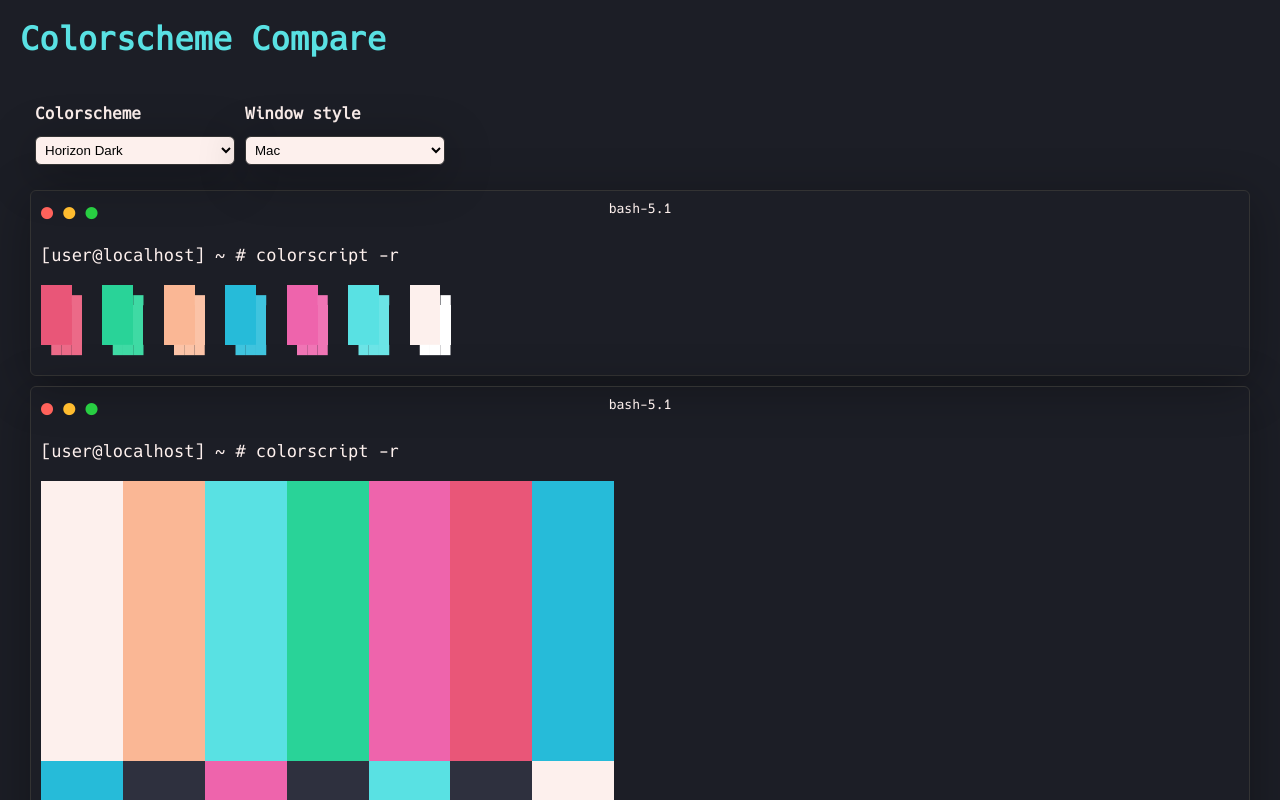
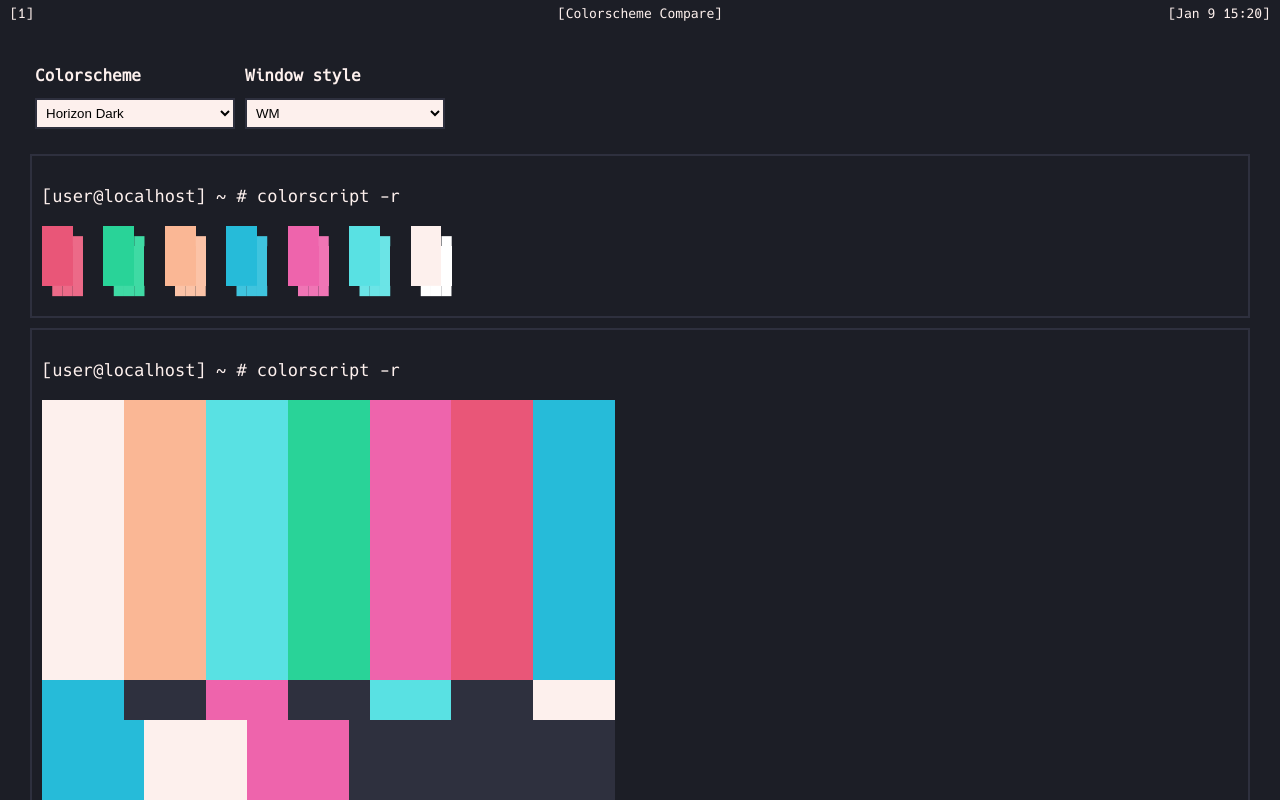
Before and after one commit to xynydev/colorscheme-compare, a Svelte app: page / in a window 1280 px wide. Shown: the top 800 px of the page. Built offline with nearby package versions, Linux system fonts and the light colour scheme.

Commit message:
Add bars

```diff
--- a/src/App.svelte
+++ b/src/App.svelte
@@ -5,7 +5,7 @@
 	let colorschemes = ['Horizon Dark','Tokyo Night', 'Catpuccin'];
 
 	let selectedWindowStyle;
-	let windowstyles = ['Mac', 'WM', 'Gnome'];
+	let windowstyles = ['WM', 'Gnome', 'Mac'];
 
 	import * as horizondark from './themes/horizon-dark.json';
 	import * as tokyonight from './themes/tokyo-night.json';
@@ -13,9 +13,12 @@
 
 	import Colorbars from './Colorscript-Colorbars.svelte';
 	import Colorsquare from './Colorscript-Square.svelte';
+	import SourceCodeExample from './SourceCodeExample.svelte';
 	import WindowDecorMac from './Decor-Mac.svelte';
 	import WindowDecorGnome from './Decor-Gnome.svelte';
-	import SourceCodeExample from './SourceCodeExample.svelte';
+	import BarMac from './Bar-Mac.svelte';
+	import BarGnome from './Bar-Gnome.svelte';
+	import BarWM from './Bar-WM.svelte';
 
 	$: cssVarStyles = Object.entries(horizondark["default"])
 		.map(([key, value]) => `--${key}:${value}`)
@@ -40,8 +43,15 @@
 </script>
 
 <main style={cssVarStyles}>
-	<h1>Colorscheme Compare</h1>
-
+	{#if selectedWindowStyle == 'Mac'}
+		<BarMac/>
+	{/if}
+	{#if selectedWindowStyle == 'Gnome'}
+		<BarGnome/>
+	{/if}
+	{#if selectedWindowStyle == 'WM'}
+		<BarWM/>
+	{/if}
 	<div class="themeSelectArea">
 		<div class="singleSelectArea">
 			<h4>Colorscheme</h4>
--- /dev/null
+++ b/src/Bar-Gnome.svelte
@@ -0,0 +1,85 @@
+<script>
+    let today = new Date();
+
+    const months = ["Jan","Feb","Mar","Apr","May","Jun","Jul","Aug","Sept","Oct","Nov","Dec"];
+    let month = months[today.getMonth()];
+
+    function getMinutes() {
+        let minutes = today.getMinutes();
+        if (minutes < 10) {
+            return '0'+minutes
+        }
+        return minutes;
+    }
+</script>
+
+<main>
+    <div class="gnome-bar">
+        <div class="activities">Activities</div>
+        <div class="date">{month} {today.getDate()}&nbsp;&nbsp;{today.getHours()}:{getMinutes()}</div>
+        <div class="buttons"><div class="nf">墳 ⏻</div></div>
+    </div>
+</main>
+
+<style>
+    .gnome-bar {
+        user-select: none;
+
+        font-family: -apple-system, BlinkMacSystemFont, 'Segoe UI', Roboto, Oxygen, Ubuntu, Cantarell, 'Open Sans', 'Helvetica Neue', sans-serif;
+
+        box-sizing: border-box;
+
+        height: 27px;
+        width: 100%;
+
+        position: absolute;
+        top: 0;
+        left: 0;
+
+        display: flex;
+        align-items: center;
+
+        font-size: 13px;
+        font-weight: 500;
+    }
+    .activities {
+        position: absolute;
+        left: 0px;
+        border-radius: 20px;
+        padding: 5px;
+        padding-left: 20px;
+        padding-right: 20px;
+
+        transition: 100ms;
+    }
+    .date {
+        position: absolute;
+        left: 50%;
+        transform: translate(-50%);
+        border-radius: 20px;
+        padding: 5px;
+        padding-left: 10px;
+        padding-right: 10px;
+
+        transition: 100ms;
+    }
+    .buttons {
+        position: absolute;
+        right: 0px;
+        padding-left: 20px;
+        padding-right: 20px;
+        font-weight: bold;
+        word-spacing: 10px;
+
+        border-radius: 20px;
+
+        transition: 100ms;
+    }
+    .buttons .nf {
+        transform: translateY(1.5px);
+    }
+
+    .activities:hover, .date:hover, .buttons:hover {
+        background-color: #FFFFFF1F;
+    }
+</style>
--- /dev/null
+++ b/src/Bar-Mac.svelte
@@ -0,0 +1,69 @@
+<script>
+    let today = new Date();
+
+    const days = ["Sun","Mon","Tue","Wed","Thu","Fri","Sat"];
+    let weekday = days[today.getDay()];
+
+    const months = ["Jan","Feb","Mar","Apr","May","Jun","Jul","Aug","Sept","Oct","Nov","Dec"];
+    let month = months[today.getMonth()];
+
+    function getMinutes() {
+        let minutes = today.getMinutes();
+        if (minutes < 10) {
+            return '0'+minutes
+        }
+        return minutes;
+    }
+</script>
+
+<main>
+    <div class="macos-bar">
+        <div class=""></div> <strong>Colorscheme Compare</strong> File &nbsp;&nbsp; Edit
+        <div class="date">{weekday} {month} {today.getDate()}&nbsp;&nbsp;&nbsp;{today.getHours()}:{getMinutes()}</div>
+    </div>
+</main>
+
+<style>
+    .macos-bar {
+        user-select: none;
+
+        font-family: -apple-system, BlinkMacSystemFont, 'Segoe UI', Roboto, Oxygen, Ubuntu, Cantarell, 'Open Sans', 'Helvetica Neue', sans-serif;
+
+        background-color: #ffffff0f;
+
+        box-sizing: border-box;
+
+        height: 27px;
+        width: 100%;
+
+        position: absolute;
+        top: 0;
+        left: 0;
+
+        display: flex;
+        align-items: center;
+
+        padding: 6px;
+
+        padding-left: 50px;
+
+        font-size: 13px;
+        font-weight: 300;
+    }
+    .date {
+        position: absolute;
+        right: 10px;
+    }
+    strong {
+        font-weight: 600;
+        margin-right: 20px;
+    }
+    . {
+        position: absolute;
+        left: 20px;
+
+        font-family: Hack Nerd Font Mono;
+        font-size: 21px;
+        transform: translateY(-1.5px);
+    }
+</style>
--- /dev/null
+++ b/src/Bar-WM.svelte
@@ -0,0 +1,64 @@
+<script>
+    let today = new Date();
+
+    const months = ["Jan","Feb","Mar","Apr","May","Jun","Jul","Aug","Sept","Oct","Nov","Dec"];
+    let month = months[today.getMonth()];
+
+    function getMinutes() {
+        let minutes = today.getMinutes();
+        if (minutes < 10) {
+            return '0'+minutes
+        }
+        return minutes;
+    }
+</script>
+
+<main>
+    <div class="wm-bar">
+        <div class="workspaces">[1]</div>
+        <div class="title">[Colorscheme Compare]</div>
+        <div class="date">[{month} {today.getDate()} {today.getHours()}:{getMinutes()}]</div>
+    </div>
+</main>
+
+<style>
+    .wm-bar {
+        user-select: none;
+
+        font-family: Hack Nerd Font Mono;
+
+        box-sizing: border-box;
+
+        height: 27px;
+        width: 100%;
+
+        position: absolute;
+        top: 0;
+        left: 0;
+
+        display: flex;
+        align-items: center;
+
+        font-size: 13px;
+        font-weight: 500;
+    }
+    .workspaces {
+        position: absolute;
+        left: 10px;
+    }
+    .title {
+        position: absolute;
+        left: 50%;
+        transform: translate(-50%);
+        border-radius: 20px;
+        padding: 5px;
+        padding-left: 10px;
+        padding-right: 10px;
+
+        transition: 100ms;
+    }
+    .date {
+        position: absolute;
+        right: 10px;
+    }
+</style>
```
